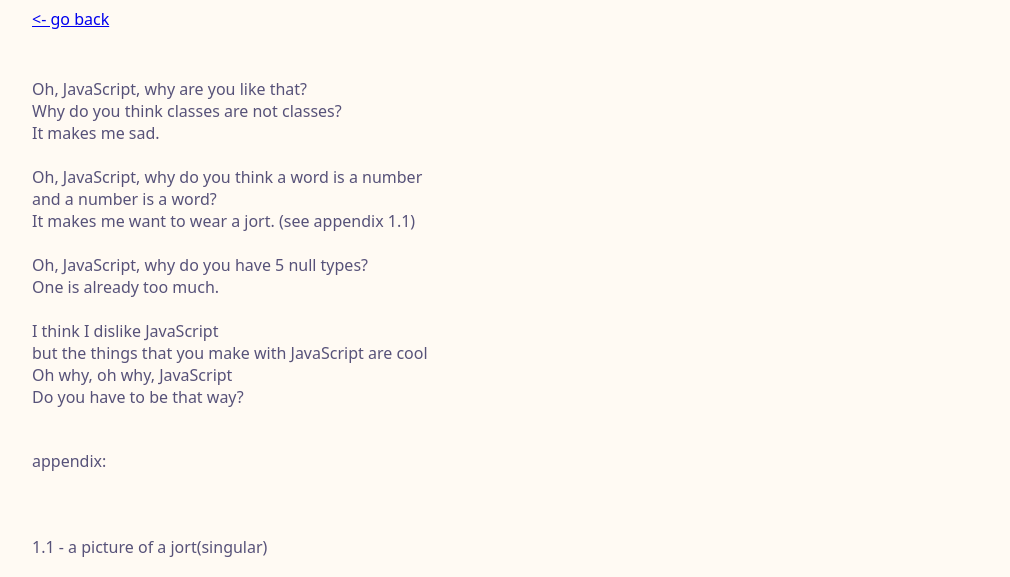
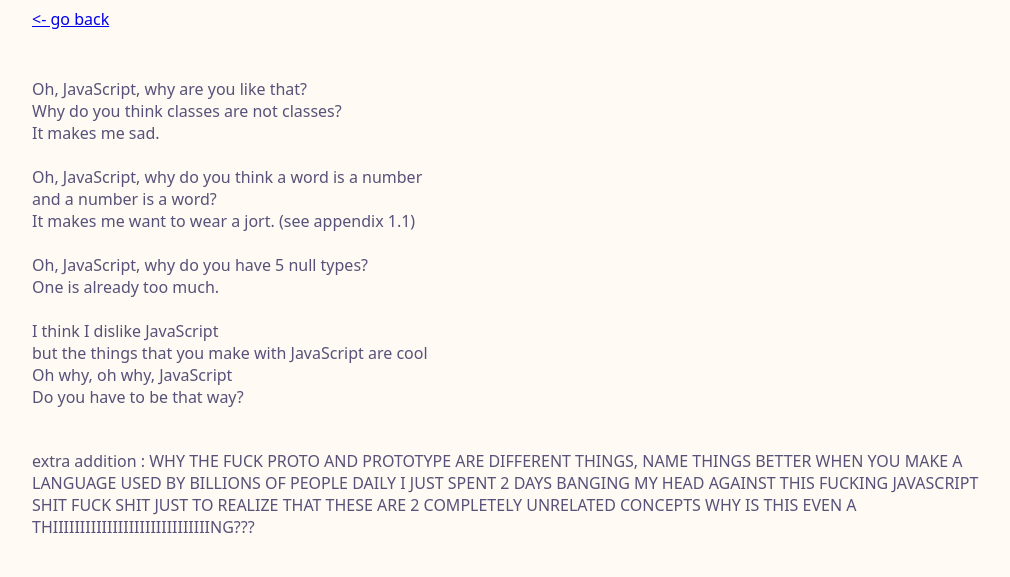
Before and after one commit to Ena-ki/ena-ki.github.io, a plain HTML site: page javascriptDislike/javascriptDislike.html in a window 1280 px wide. Shown: the top 577 px of the page, without its empty margins (134-1144 px from the left). Drawn offline with Linux system fonts and the light colour scheme.

Commit message:
add a crashout about proto and prototypes

```diff
--- a/javascriptDislike/javascriptDislike.html
+++ b/javascriptDislike/javascriptDislike.html
@@ -30,6 +30,8 @@
         Do you have to be that way? <br>
         </p>
 
+        <p> extra addition : WHY THE FUCK PROTO AND PROTOTYPE ARE DIFFERENT THINGS, NAME THINGS BETTER WHEN YOU MAKE A LANGUAGE USED BY BILLIONS OF PEOPLE DAILY I JUST SPENT 2 DAYS BANGING MY HEAD AGAINST THIS FUCKING JAVASCRIPT SHIT FUCK SHIT JUST TO REALIZE THAT THESE ARE 2 COMPLETELY UNRELATED CONCEPTS WHY IS THIS EVEN A THIIIIIIIIIIIIIIIIIIIIIIIIIIIIING???</p>
+
         <p>appendix: <br> <br> </p>
         <p>1.1 - a picture of a jort(singular)</p>
         <img src="jort.webp" alt="no" style="width: 300px;">
```
